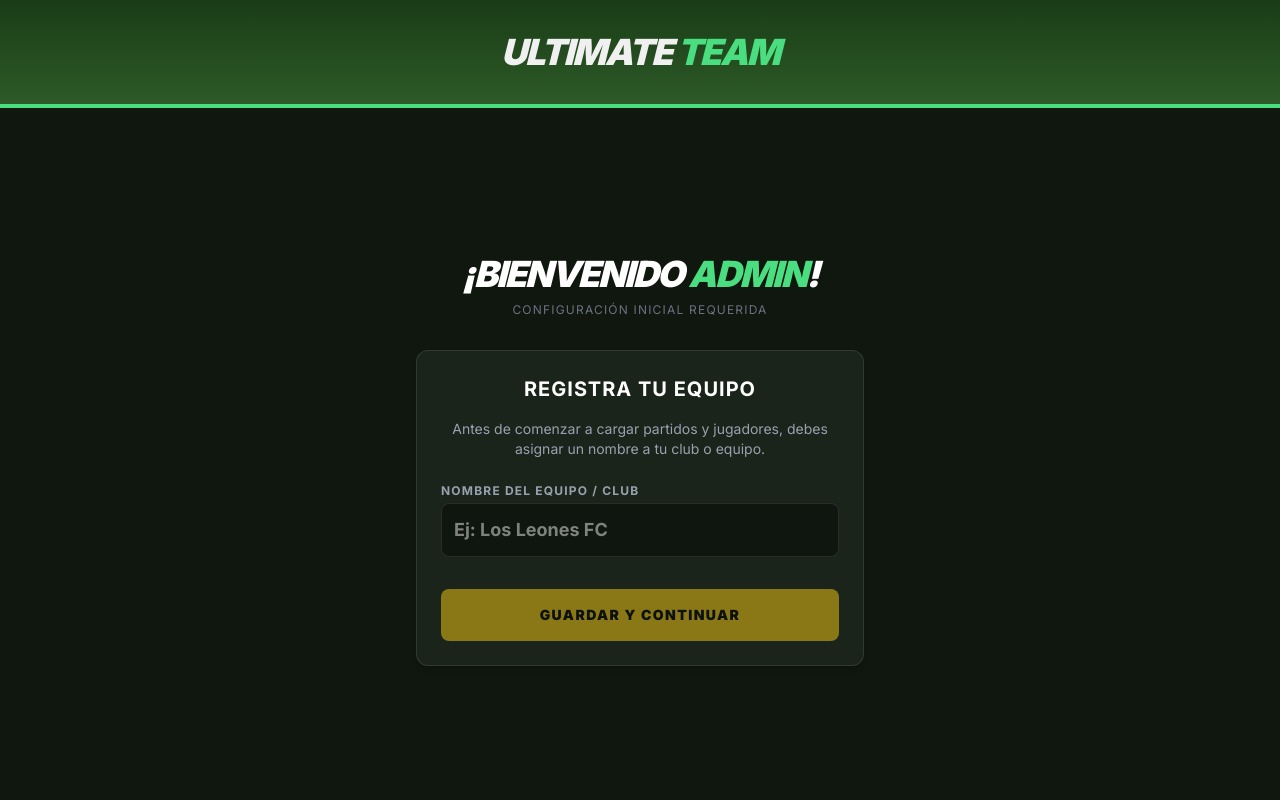
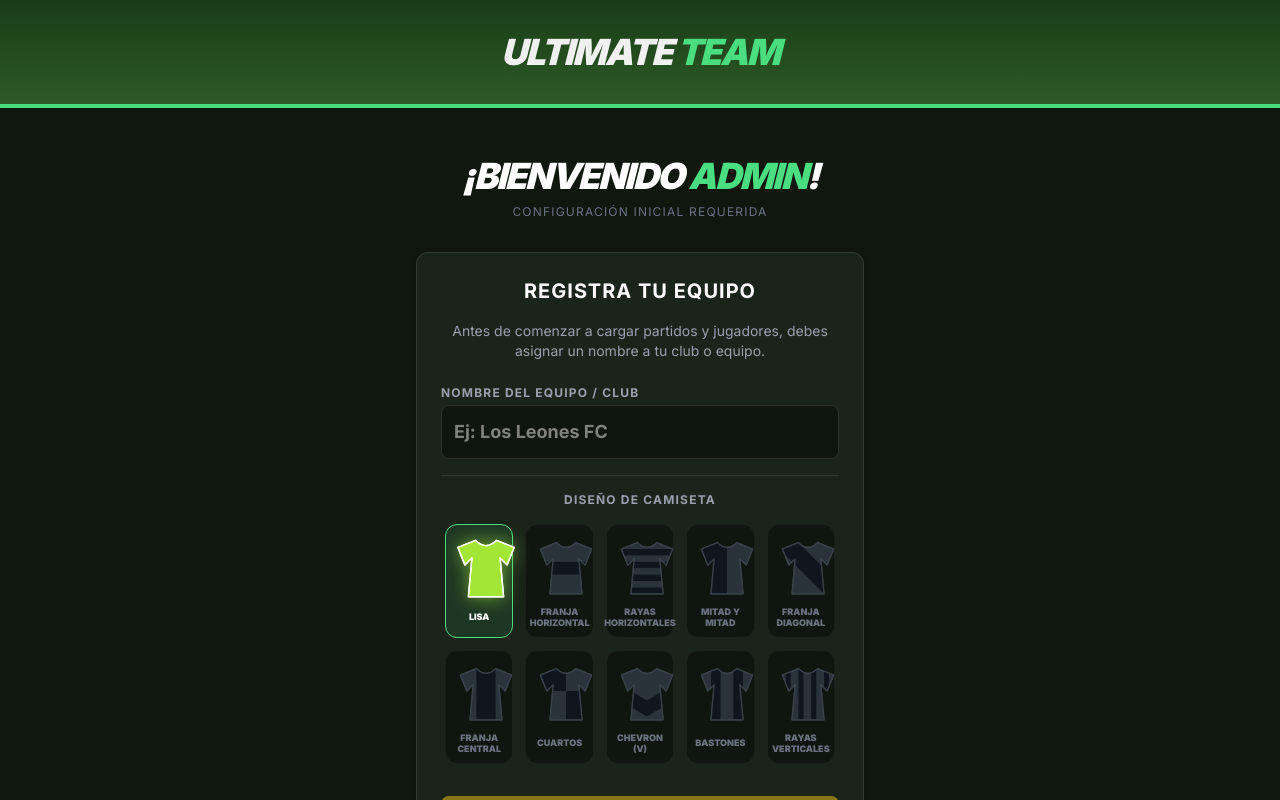
Before and after one commit to neon-tech-talent/U-team, a Next.js app: page /admin/setup-team in a window 1280 px wide. Shown: the top 800 px of the page. Built offline with nearby package versions, Linux system fonts and the light colour scheme; no server answers; sample sign-in values are in the browser's storage.

Commit message:
feat: Add jersey design selector during team setup

```diff
--- a/src/app/admin/setup-team/page.tsx
+++ b/src/app/admin/setup-team/page.tsx
@@ -4,8 +4,84 @@ import { useState, useEffect } from 'react'
 import { useRouter } from 'next/navigation'
 import { supabase } from '@/lib/supabase'
 
+const SHIRT_MODELS = [
+    { id: 'solid', name: 'Lisa' },
+    { id: 'horizontal_band', name: 'Franja Horizontal' },
+    { id: 'hoops', name: 'Rayas Horizontales' },
+    { id: 'halves', name: 'Mitad y Mitad' },
+    { id: 'diagonal', name: 'Franja Diagonal' },
+    { id: 'center_stripe', name: 'Franja Central' },
+    { id: 'quarters', name: 'Cuartos' },
+    { id: 'chevron', name: 'Chevron (V)' },
+    { id: 'thick_vertical_stripes', name: 'Bastones' },
+    { id: 'many_vertical_stripes', name: 'Rayas Verticales' },
+]
+
+function JerseyIcon({ styleId, selected }: { styleId: string, selected: boolean }) {
+    const primaryStr = selected ? '#a3e635' : '#374151';
+    const secondaryStr = selected ? '#1a2e05' : '#111827';
+
+    // Shirt path coordinates
+    const shirtPath = "M35 15 Q 50 30 65 15 L 90 25 L 80 50 L 70 40 L 75 95 L 25 95 L 30 40 L 20 50 L 10 25 Z";
+
+    const renderPattern = () => {
+        switch (styleId) {
+            case 'horizontal_band': return <rect y="45" width="100" height="20" fill={secondaryStr} />;
+            case 'hoops': return (
+                <>
+                    <rect y="25" width="100" height="10" fill={secondaryStr} />
+                    <rect y="45" width="100" height="10" fill={secondaryStr} />
+                    <rect y="65" width="100" height="10" fill={secondaryStr} />
+                    <rect y="85" width="100" height="10" fill={secondaryStr} />
+                </>
+            );
+            case 'halves': return <rect width="50" height="100" fill={secondaryStr} />;
+            case 'diagonal': return <polygon points="-20,0 20,0 120,100 80,100" fill={secondaryStr} />;
+            case 'center_stripe': return <rect x="35" width="30" height="100" fill={secondaryStr} />;
+            case 'quarters': return (
+                <>
+                    <rect width="50" height="50" fill={secondaryStr} />
+                    <rect x="50" y="50" width="50" height="100" fill={secondaryStr} />
+                </>
+            );
+            case 'chevron': return <polygon points="0,35 50,65 100,35 100,60 50,90 0,60" fill={secondaryStr} />;
+            case 'thick_vertical_stripes': return (
+                <>
+                    <rect x="25" width="15" height="100" fill={secondaryStr} />
+                    <rect x="60" width="15" height="100" fill={secondaryStr} />
+                </>
+            );
+            case 'many_vertical_stripes': return (
+                <>
+                    <rect x="15" width="8" height="100" fill={secondaryStr} />
+                    <rect x="35" width="8" height="100" fill={secondaryStr} />
+                    <rect x="55" width="8" height="100" fill={secondaryStr} />
+                    <rect x="75" width="8" height="100" fill={secondaryStr} />
+                </>
+            );
+            default: return null;
+        }
+    };
+
+    return (
+        <svg viewBox="0 0 100 100" className={`w-14 h-14 md:w-16 md:h-16 mx-auto transition-transform ${selected ? 'scale-110 drop-shadow-[0_0_8px_rgba(163,230,53,0.6)]' : 'opacity-70'}`}>
+            <defs>
+                <clipPath id={"shirtClip-" + styleId}>
+                    <path d={shirtPath} />
+                </clipPath>
+            </defs>
+            <path d={shirtPath} fill={primaryStr} stroke={selected ? '#fff' : '#4b5563'} strokeWidth="2" strokeLinejoin="round" />
+            <g clipPath={`url(#shirtClip-${styleId})`}>
+                {renderPattern()}
+            </g>
+            <path d={shirtPath} fill="none" stroke={selected ? '#fff' : '#4b5563'} strokeWidth="2" strokeLinejoin="round" />
+        </svg>
+    )
+}
+
 export default function SetupTeamPage() {
     const [teamName, setTeamName] = useState('')
+    const [shirtStyle, setShirtStyle] = useState('solid')
     const [loading, setLoading] = useState(false)
     const [error, setError] = useState<string | null>(null)
     const [user, setUser] = useState<any>(null)
@@ -39,7 +115,7 @@ export default function SetupTeamPage() {
         // 1. Create the team
         const { data: teamData, error: teamError } = await supabase
             .from('teams')
-            .insert([{ name: teamName, admin_id: user.id }])
+            .insert([{ name: teamName, admin_id: user.id, shirt_style: shirtStyle }])
             .select()
             .single()
 
@@ -98,6 +174,29 @@ export default function SetupTeamPage() {
                             required
                         />
                     </div>
+
+                    <div className="pt-4 border-t border-white/10">
+                        <label className="block text-xs font-bold mb-4 uppercase tracking-widest text-gray-400 text-center">Diseño de Camiseta</label>
+                        <div className="grid grid-cols-2 md:grid-cols-5 gap-3 max-h-[250px] overflow-y-auto px-1 custom-scrollbar">
+                            {SHIRT_MODELS.map(model => (
+                                <button
+                                    key={model.id}
+                                    type="button"
+                                    onClick={() => setShirtStyle(model.id)}
+                                    className={`p-2 rounded-xl border flex flex-col items-center gap-2 transition-all ${
+                                        shirtStyle === model.id
+                                            ? 'bg-accent-green/10 border-accent-green text-white'
+                                            : 'bg-black/40 border-white/5 text-gray-500 hover:border-white/20 hover:bg-white/5'
+                                    }`}
+                                    title={model.name}
+                                >
+                                    <JerseyIcon styleId={model.id} selected={shirtStyle === model.id} />
+                                    <span className="text-[9px] font-black uppercase text-center leading-tight h-6 flex items-center">{model.name}</span>
+                                </button>
+                            ))}
+                        </div>
+                    </div>
+
                     {error && <p className="text-danger-red text-sm font-bold bg-danger-red/10 p-2 rounded">{error}</p>}
 
                     <button
```
